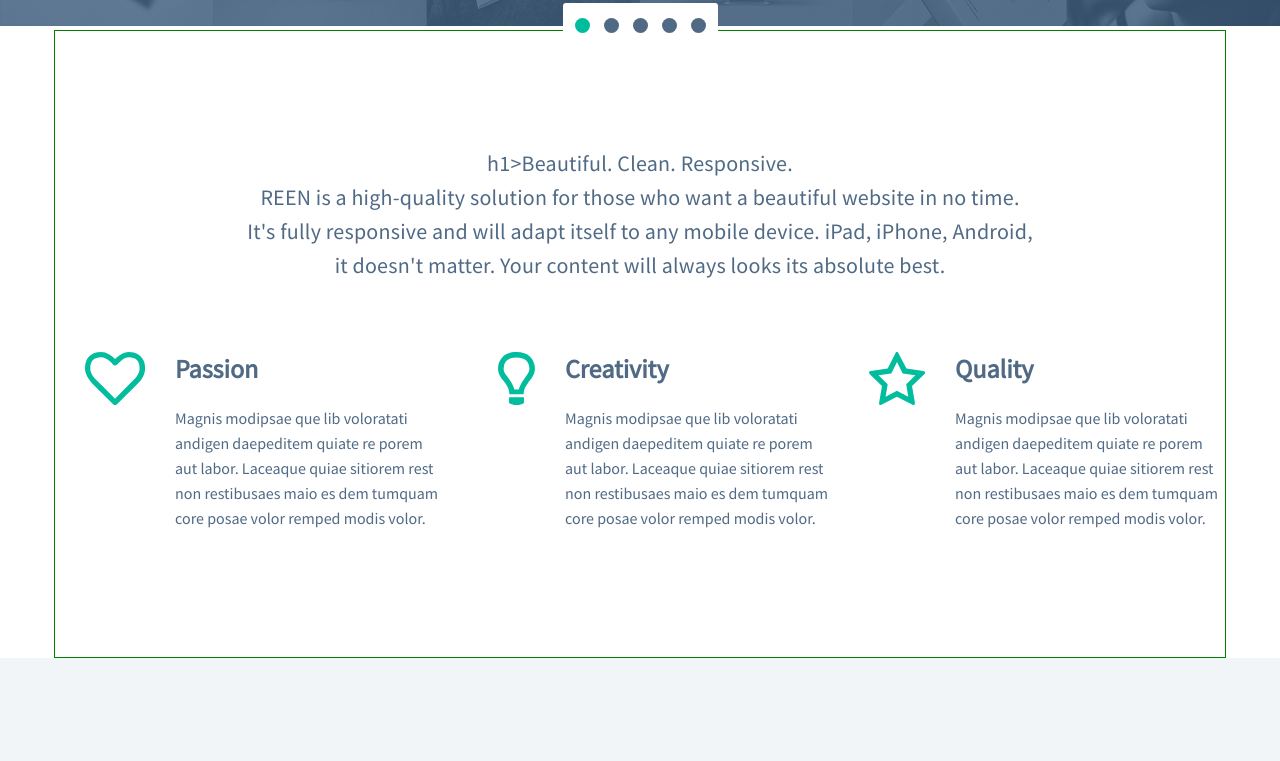
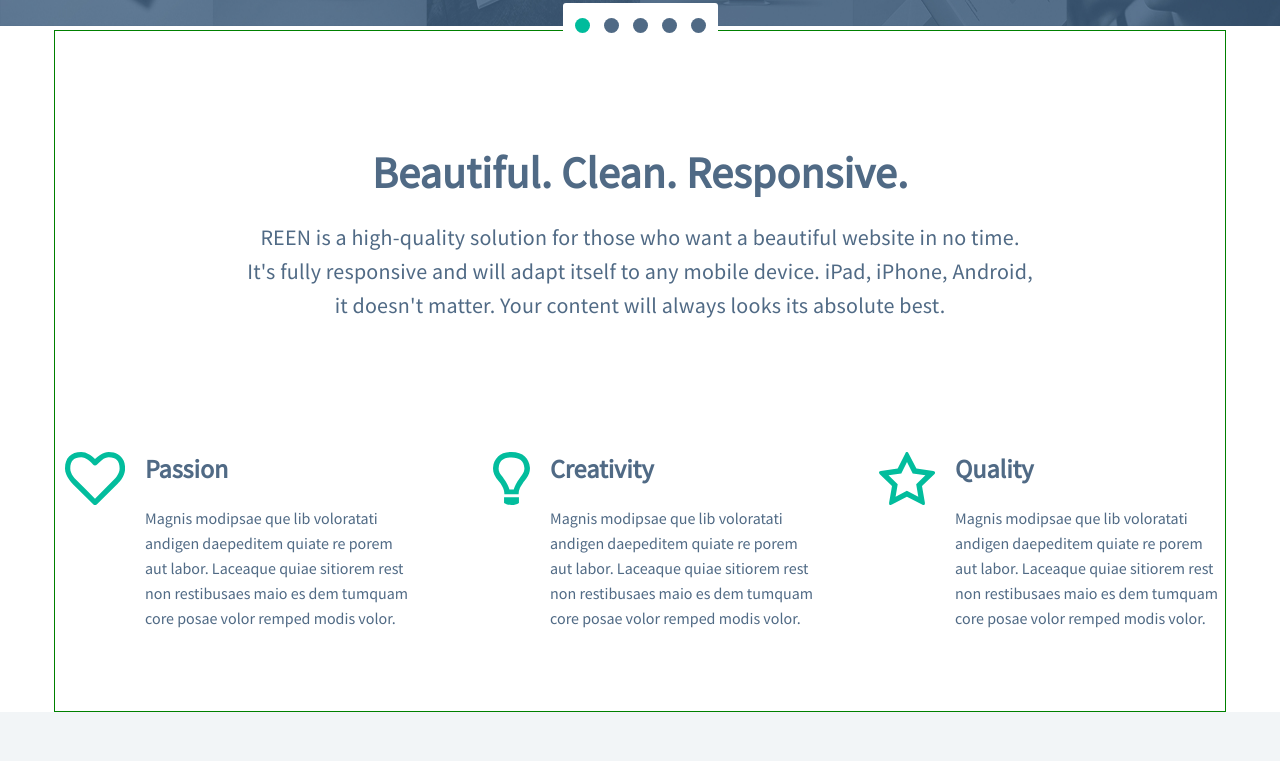
Before and after one commit to Peleka/Reen, a website: page src/templates/index.html in a window 1280 px wide. Shown: the part 1018-1779 px from the top of the page. Drawn offline with nearby package versions, Linux system fonts and the light colour scheme; files that its build step writes are made by us from their sources; files whose address does not match are found by name.

Commit message:
feature-items margin

```diff
--- a/src/styles/features-list.less
+++ b/src/styles/features-list.less
@@ -2,7 +2,7 @@
 .features {
   width: 100%;
   max-width: 790px;
-  margin: 115px auto 0;
+  margin: 115px auto 130px;
   text-align: center;
   font-size: 22px;
   line-height: 34px;
@@ -19,10 +19,10 @@
 
 .features-list {
   display: flex;
-  justify-content: space-around;
+  justify-content: space-between;
   flex-wrap: wrap;
   width: 100%;
-  margin: 70px 0 126px 60px;
+  margin-bottom: 80px;
   font-size: 16px;
   line-height: 25px;
   font-weight: 500;
@@ -30,6 +30,7 @@
   .features-item {
     position: relative;
     width: 270px;
+    margin-left: 90px;
 
     h1 {
       margin-bottom: 20px;
@@ -41,7 +42,7 @@
       content: "";
       position: absolute;
       top: 0;
-      left: -90px;
+      left: -80px;
       width: 60px;
       height: 53px;
       background-repeat: no-repeat;
@@ -49,15 +50,15 @@
     }
 
     &.features-item-1::before {
-      background-image: url("../img/icon-heart.svg");
+      background-image: url(../img/icon-heart.svg);
     }
 
     &.features-item-2::before {
-      background-image: url("../img/icon-lamp.svg");
+      background-image: url(../img/icon-lamp.svg);
     }
 
     &.features-item-3::before {
-      background-image: url("../img/icon-star.svg");
+      background-image: url(../img/icon-star.svg);
     }
   }
 }
--- a/src/styles/footer.less
+++ b/src/styles/footer.less
@@ -99,6 +99,7 @@
 
     input[type="submit"] {
       width: 88px;
+      margin-left: 10px;
       border: none;
       border-radius: 3px;
       text-transform: uppercase;
--- a/src/templates/index.html
+++ b/src/templates/index.html
@@ -120,7 +120,7 @@
       <section>
         <div class='container'>
           <div class="features">
-            h1>Beautiful. Clean. Responsive.</h1>
+            <h1>Beautiful. Clean. Responsive.</h1>
             <p>REEN is a high-quality solution for those
               who want a beautiful website in no time.
               It's fully responsive and will adapt itself to any mobile device.
@@ -213,12 +213,12 @@
               <img src='img/footer_logo (1).svg'
                width="130px" height="32px" alt='footer_logo'>
             </a>
-              <p>Magnis modipsae voloratati andigen
+            <p>Magnis modipsae voloratati andigen
                  daepeditem quiate re porem que aut
                  labor. Laceaque eictemperum quiae
                  sitiorem rest non restibusaes
                  maio es dem tumquam.</p>
-            <a  class="about" href="#">
+            <a class="about" href="#">
                <span>More about us</span>
             </a>
           </div>
@@ -287,7 +287,7 @@
               <li><a href='#'>Contact</a></li>
             </ul>
           </div>
-          <a  class="scroll-up" href="#"></a>
+          <a class="scroll-up" href="#"></a>
         </div>
       </div>
     </footer>
```
